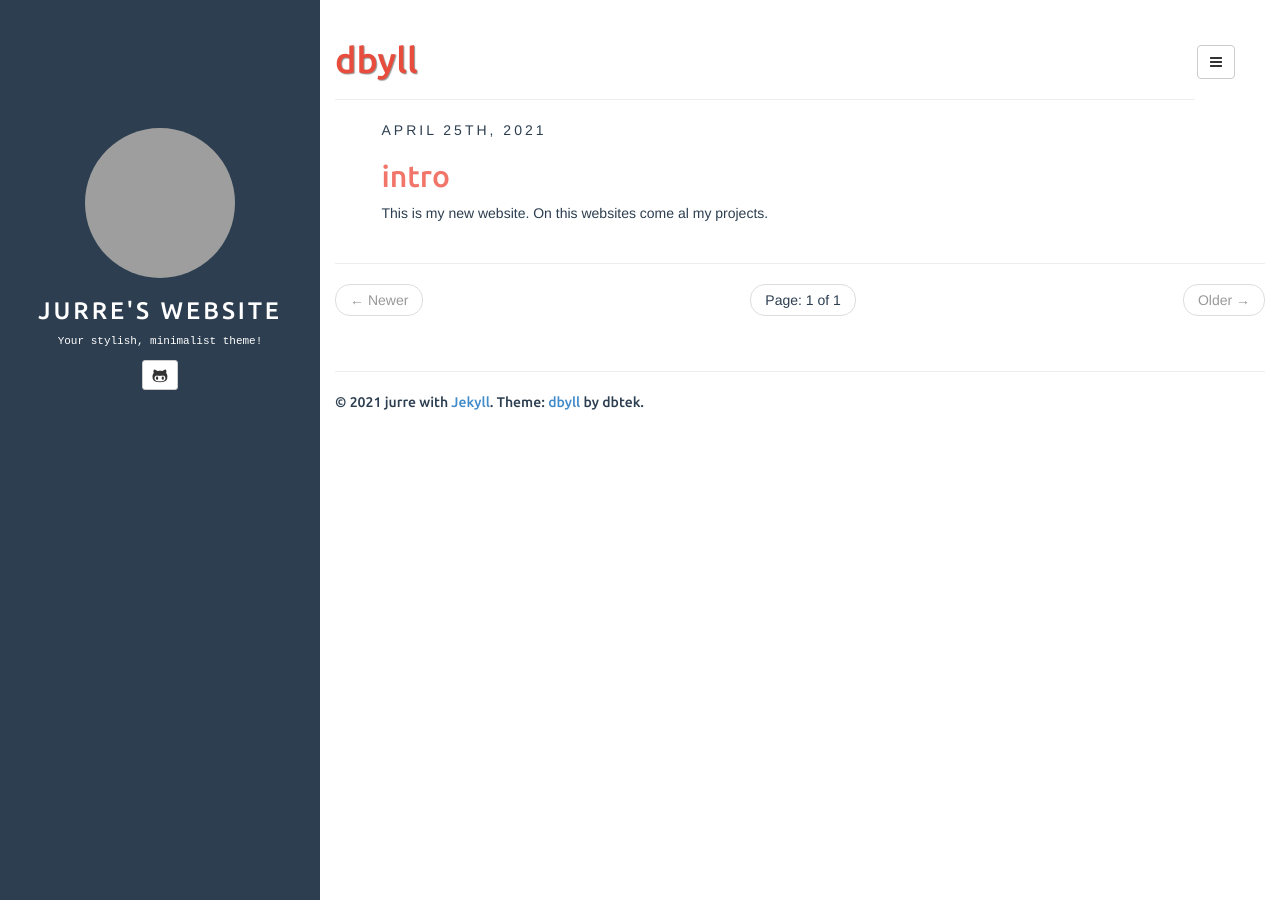
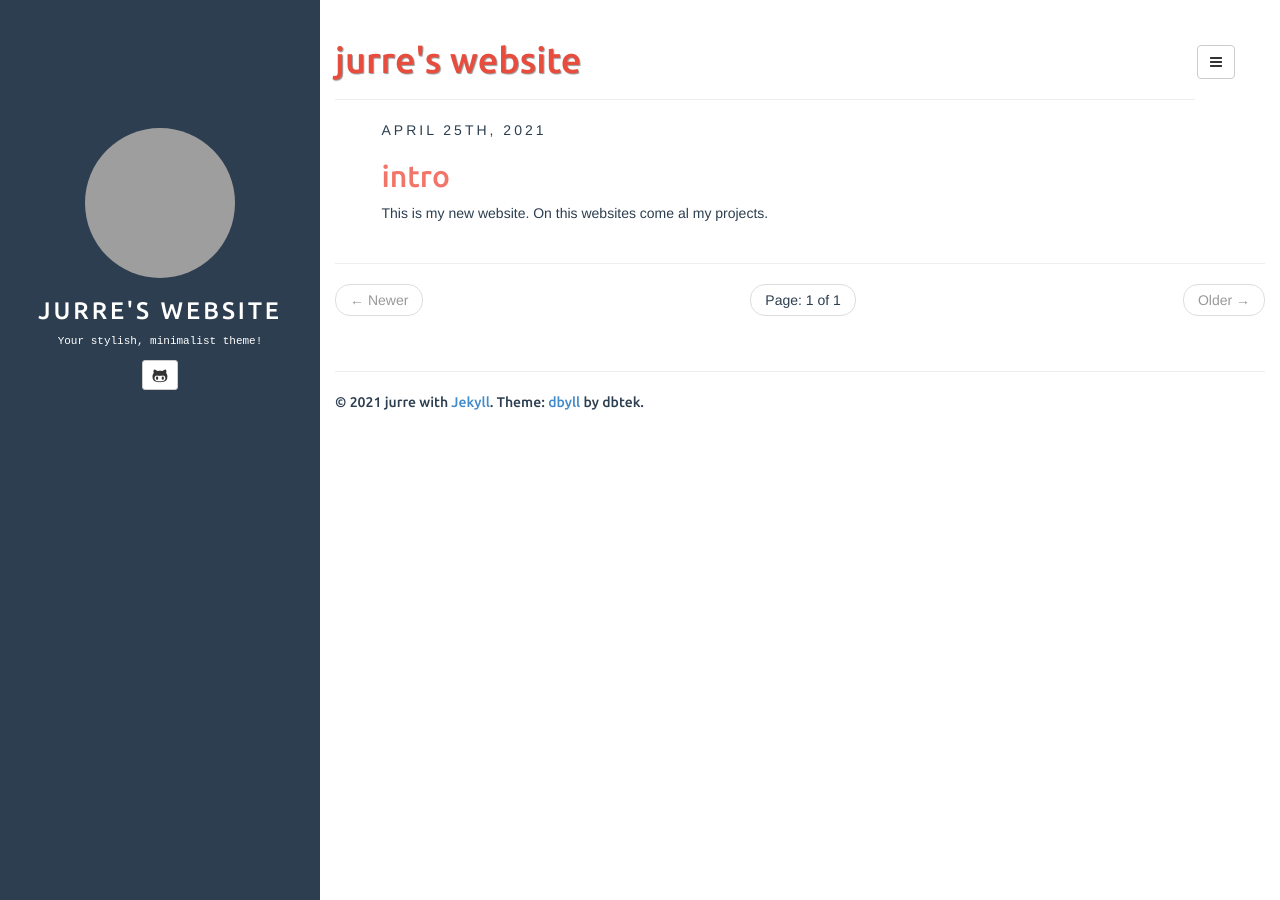
Before and after one commit to dbtek/dbyll, a Jekyll site: the page built from index.html, in a window 1280 px wide. Built offline with Jekyll 4.4.1, drawn with Linux system fonts in a browser that asks for light colours; the list of posts is cut into pages by our own code; part of the change alters nothing that is shown; grey boxes are pictures that could not be loaded.

Commit message:
Update _config.yml

```diff
--- a/_config.yml
+++ b/_config.yml
@@ -5,8 +5,8 @@ paginate_path: "page:num"
 exclude: ["README.md"] # files to exclude
 highlighter: rouge
 markdown: kramdown
-disqus: dbyll
-google_analytics: dbyll
+# disqus: dbyll
+# google_analytics: dbyll
 title: jurre's website
 
 defaults:
@@ -14,9 +14,9 @@ defaults:
     scope:
       path: "" # empty string for all files
     values:
-      title: dbyll
+      title: jurre's website
 
-description: Stylish Jekyll Theme
+description: My private website showcasing all my projects.
 author:
   name: jurre
   # email: dbyll@ismaildemirbilek.com
```
